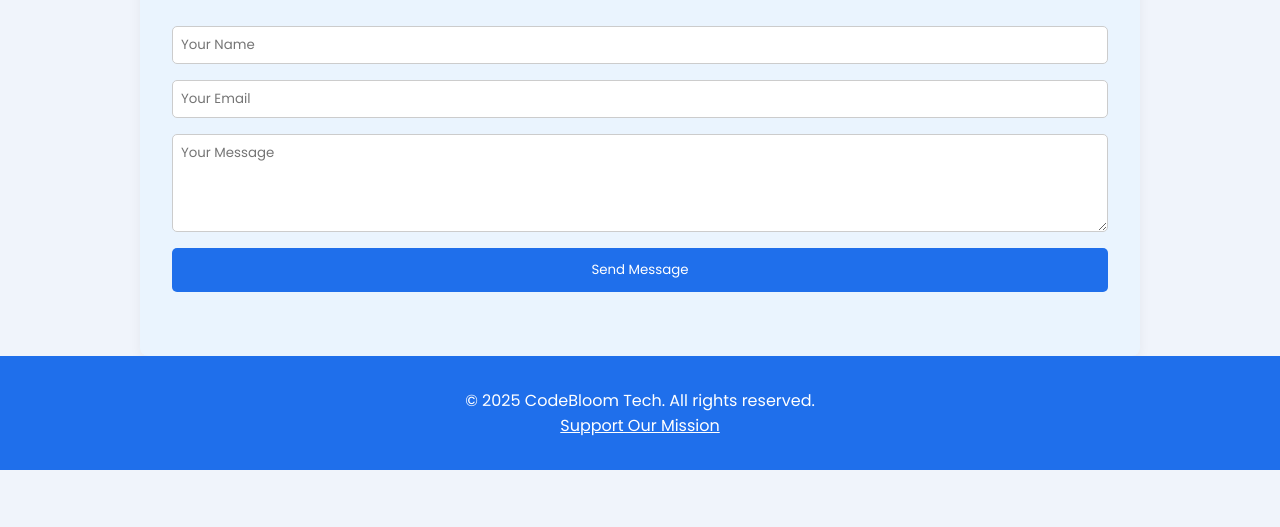
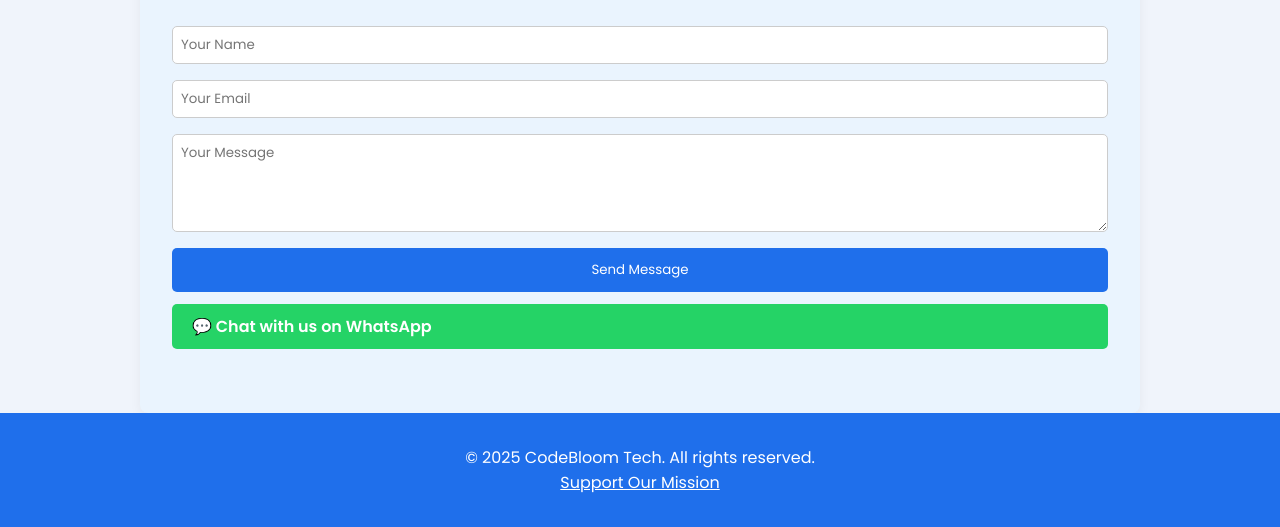
Before and after one commit to Calvince-054/codebloomtech, a plain HTML site: page index.html in a window 1280 px wide. Shown: the part 1717-2244 px from the top of the page. Before the commit the page ends 2187 px from the top, so only its background shows below. Drawn offline with Linux system fonts and the light colour scheme; a small style sheet from the web is missing.

Commit message:
Add Click-to-WhatsApp button to contact section

```diff
--- a/index.html
+++ b/index.html
@@ -190,7 +190,9 @@
   <textarea name="message" rows="4" placeholder="Your Message" required style="padding: 0.5rem; border: 1px solid #ccc; border-radius: 5px;"></textarea>
   <button type="submit" style="background-color: #1F6FEB; color: white; padding: 0.75rem; border: none; border-radius: 5px; cursor: pointer;">Send Message</button>
 </form>
-
+<a href="https://wa.me/254741785258?text=Hello%20CodeBloom%20Tech%2C%20I%27m%20interested%20in%20your%20services!" target="_blank" style="display: inline-block; background-color: #25D366; color: white; padding: 10px 20px; border-radius: 5px; text-decoration: none; font-weight: bold;">
+  💬 Chat with us on WhatsApp
+</a>
     </div>
   </section>
 
```
